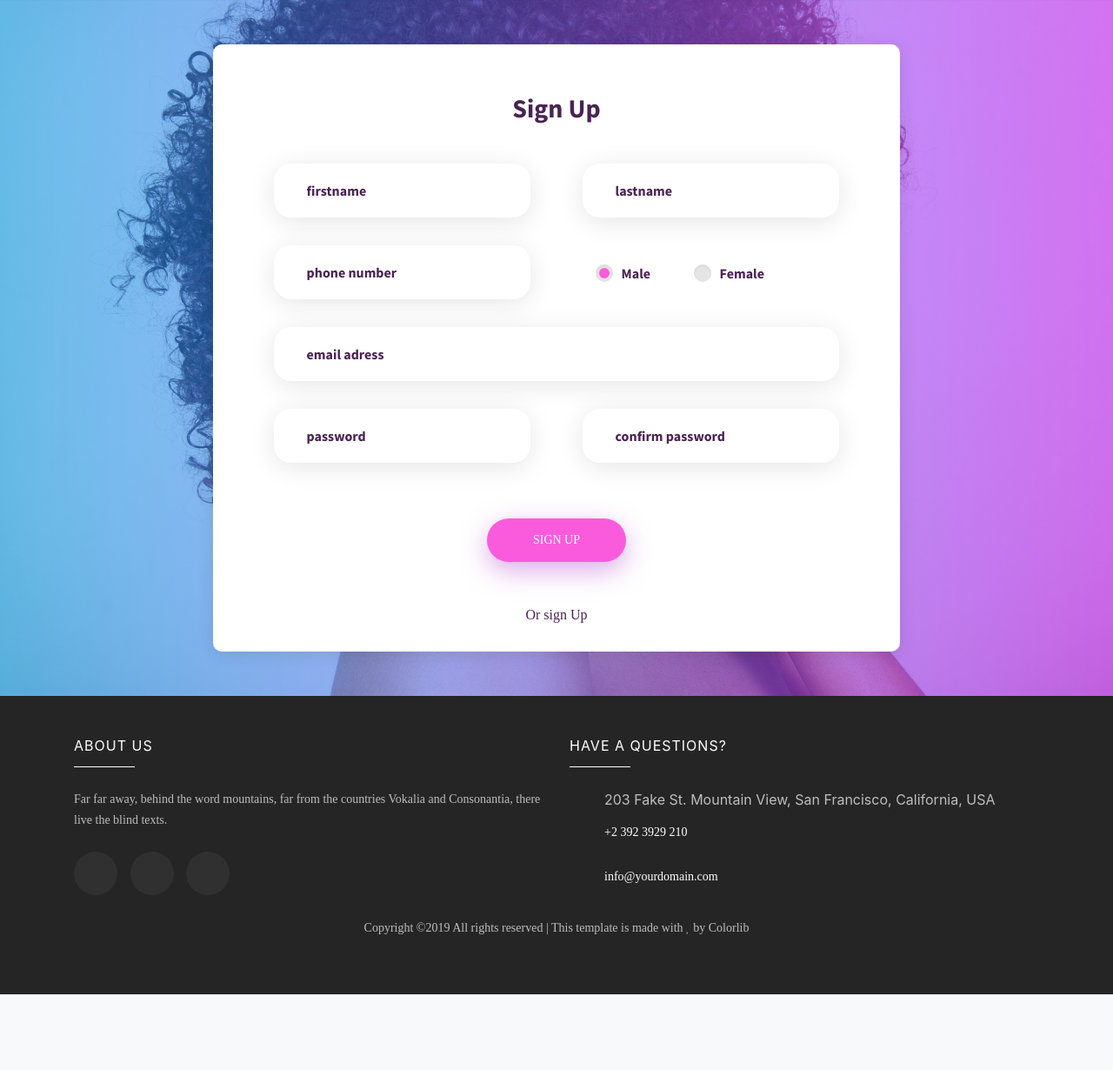
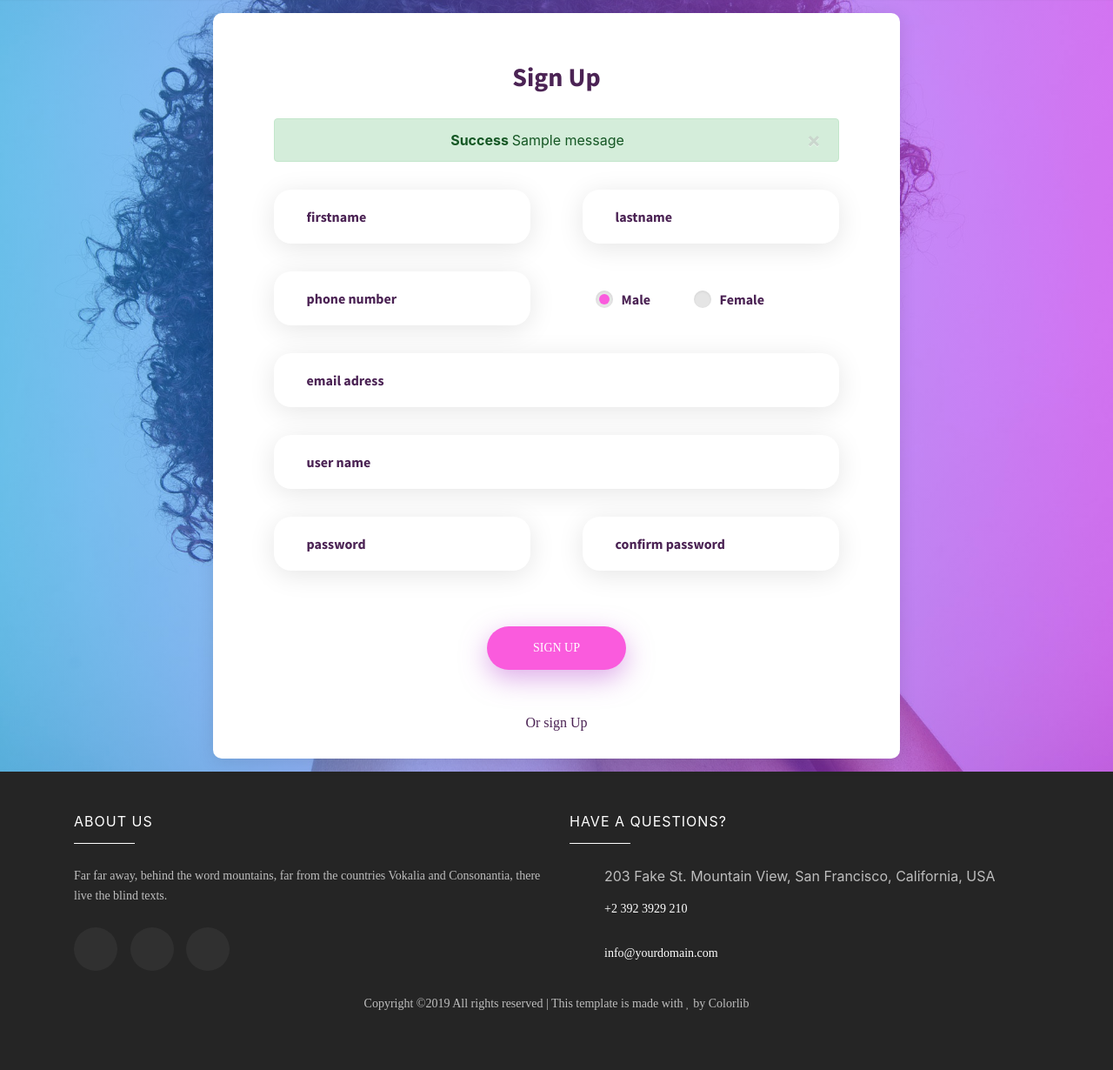
Before and after one commit to smokaleksander/make-up-salon-webapp, a Django app: page /accounts/register in a window 1280 px wide. Shown: the part 86-1316 px from the top of the page at 87% size. Before the commit the page ends 1229 px from the top, so only its background shows below. Run offline with Django 3.2, Linux system fonts and the light colour scheme; tables that the repository leaves empty hold one stand-in row (values such as "Sample post"); one stand-in notice (Sample message) is shown; parts of the project's set-up code (start-up, migrations or seed data) failed here and were passed over; some libraries are stand-ins or nearby versions; some web fonts are replaced.

Commit message:
create register validation

```diff
--- a/accounts/views.py
+++ b/accounts/views.py
@@ -1,11 +1,30 @@
 from django.shortcuts import render, redirect
-
+from django.contrib import messages
+from djnago.contrib.auth.models import User
 # Create your views here.
 def register(request):
-    return render(request, 'accounts/register.html')
+    if request.method == 'POST':
+        firstname= request.POST['firstname']
+        lastname= request.POST['lastname']
+        phone= request.POST['phone']
+        gender= request.POST['gender']
+        email= request.POST['email']
+        password=request.POST['password']
+        password2=request.POST['password2']
+
+        #if password == password2:
+            #if User.objects.filter()
+        #else:
+            #messages.error(request, 'Passwords do not match')
+            #return redirect('register')
+    else:
+        return render(request, 'accounts/register.html')
 
 def login(request):
-    return render(request, 'accounts/login.html')
+    if request.method == 'POST':
+        return
+    else:
+        return render(request, 'accounts/login.html')
 
 def dashboard(request):
     return render(request, 'accounts/dashboard.html')
--- a/salon_webapp/settings.py
+++ b/salon_webapp/settings.py
@@ -132,3 +132,9 @@ STATICFILES_DIRS=[
 #media folder settings
 MEDIA_ROOT=os.path.join(BASE_DIR, 'media')
 MEDIA_URL = '/media/'
+
+#message alerts
+from django.contrib.messages import constants as messages
+MESSAGE_TAGS={
+    messages.ERROR: 'danger'
+}
--- a/templates/accounts/register.html
+++ b/templates/accounts/register.html
@@ -101,26 +101,27 @@
 	<!--register form-->
 		<div class="container-register100" style="background-image: url('{% static 'img/bg_1.jpg' %}');">
 		<div class="wrap-register100 p-l-55 p-r-55 p-t-55 p-b-30">
-			<form class="login100-form validate-form">
+			<form class="login100-form validate-form" action="{% url 'register'%}" method='POST'>
+            {% csrf_token %}
 				<span class="login100-form-title p-b-30">
 					Sign Up
 				</span>
-
+                {% include 'partials/_alerts.html' %}
                 <div class="row row-space justify-content-center ">
 				    <div class="wrap-input100 validate-input  my-3 col-sm-5 " data-validate="Enter Your firstname">
-					<input class="input100" type="text" name="firstname" placeholder="firstname">
+					<input class="input100" type="text" name="firstname" placeholder="firstname" required>
 					<span class="focus-input100"></span>
 				    </div>
                     <div class='col-sm-1 '></div>
 				    <div class="wrap-input100 validate-input  my-3 col-sm-5 " data-validate = "Enter Yout lastname">
-					<input class="input100" type="text" name="lastname" placeholder="lastname">
+					<input class="input100" type="text" name="lastname" placeholder="lastname" required>
 					<span class="focus-input100"></span>
 				    </div>
                 </div>
 
                 <div class="row row-space justify-content-center">
 				    <div class="wrap-input100 validate-input  col-sm-5 my-3" data-validate="Enter Your phone number">
-					<input class="input100" type="tel" name="phone" placeholder="phone number">
+					<input class="input100" type="tel" name="phone" placeholder="phone number" required>
 					<span class="focus-input100"></span>
 				    </div>
                     <div class='col-sm-1 '></div>
@@ -138,19 +139,25 @@
 				    </div>
                 </div>
                 <div class="row row-space justify-content-center">
-                    <div class="wrap-input100 validate-input   col-sm-11   my-3" data-validate="Enter Your firstname">
-					    <input class="input100" type="email" name="email" placeholder="email adress">
+                    <div class="wrap-input100 validate-input   col-sm-11   my-3" data-validate="Enter Your email adress">
+					    <input class="input100" type="email" name="email" placeholder="email adress" required>
+					    <span class="focus-input100"></span>
+				    </div>
+                </div>
+				 <div class="row row-space justify-content-center">
+                    <div class="wrap-input100 validate-input   col-sm-11   my-3" data-validate="Enter Your user name">
+					    <input class="input100" type="text" name="username" placeholder="user name" required>
 					    <span class="focus-input100"></span>
 				    </div>
                 </div>
                 <div class="row row-space justify-content-center">
 				    <div class="wrap-input100 validate-input  my-3 col-sm-5 " data-validate="Enter Your password">
-					<input class="input100" type="password" name="password" placeholder="password">
+					<input class="input100" type="password" name="password" placeholder="password" required>
 					<span class="focus-input100"></span>
 				    </div>
                     <div class='col-sm-1 '></div>
 				    <div class="wrap-input100 validate-input  my-3 col-sm-5 " data-validate = "Reenter Yout password">
-					<input class="input100" type="password" name="password2" placeholder="confirm password">
+					<input class="input100" type="password" name="password2" placeholder="confirm password" required>
 					<span class="focus-input100"></span>
 				    </div>
                 </div>
--- /dev/null
+++ b/templates/partials/_alerts.html
@@ -0,0 +1,19 @@
+{% if messages %}
+    {% for message in messages %}
+        <div id="message" class="container">
+            <div class="alert alert-{{message.tags}} alert-dismissible text-center" role="center">
+                <button type='button' class='close' data-dismiss='alert'>
+                    <span aria-hidden='true'>&times;</span>
+                </button>
+                <strong>
+                    {% if message.level == DEFAULT_MESSAGE_LEVELS.ERROR %}
+                        Error
+                    {% else %}
+                        {{message.tags|title}}
+                    {% endif %}
+                </strong>
+                {{message}}
+            </div>
+        </div>
+    {% endfor %}
+{% endif %}
```
Also changed, not shown: templates/accounts/login.html (+4 -3 lines).
